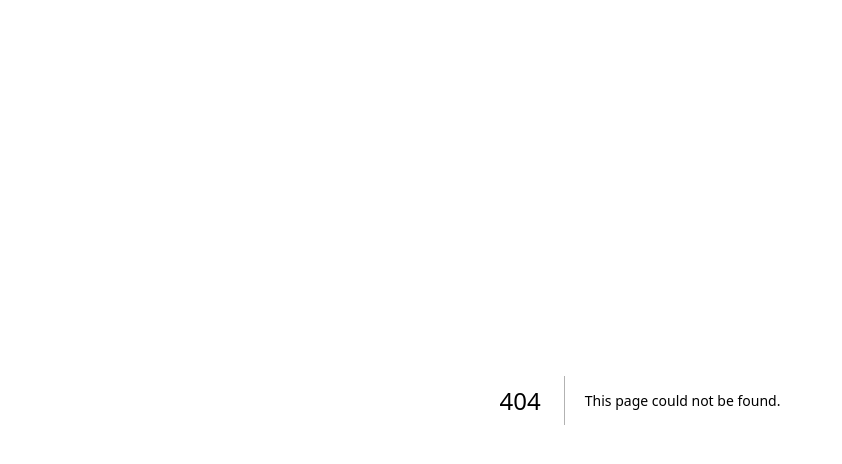
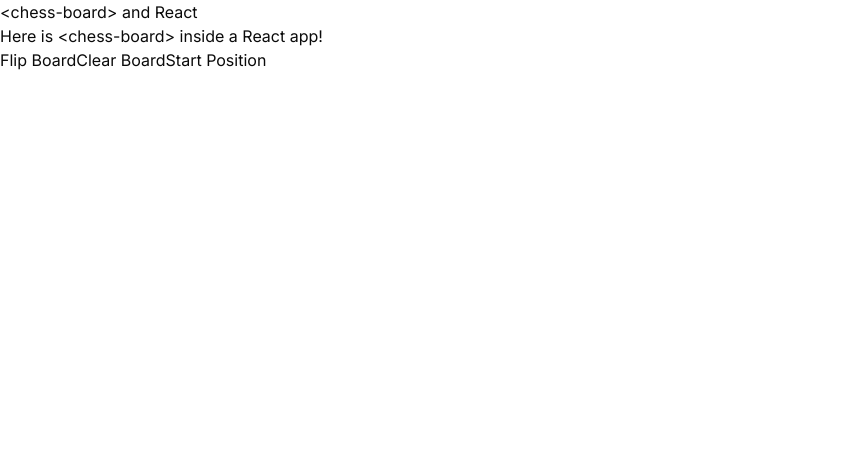
Before and after one commit to Enriquefft/chessstake, a Next.js app: page /play in a window 1280 px wide. Before the commit this address had no page. Shown: the top 464 px of the page, without its empty margins (0-842 px from the left). Built offline with nearby package versions, Linux system fonts and the light colour scheme.

Commit message:
feat: added chessboard

```diff
--- /dev/null
+++ b/src/app/play/page.tsx
@@ -0,0 +1,48 @@
+"use client";
+import type { ChessBoardElement } from "chessboard-element";
+import "chessboard-element";
+import { useState, useRef, useEffect } from "react";
+
+export default function PlayPage() {
+  const [flipped, setFlipped] = useState(false);
+  const boardRef = useRef<ChessBoardElement | null>(null);
+
+  useEffect(() => {
+    if (boardRef.current) {
+      // Additional setup if needed
+    }
+  }, []);
+
+  const flipBoard = () => {
+    if (boardRef.current) {
+      boardRef.current.flip();
+      setFlipped(!flipped);
+    }
+  };
+
+  const clearBoard = () => {
+    if (boardRef.current) {
+      boardRef.current.clear();
+    }
+  };
+
+  const setStartPosition = () => {
+    if (boardRef.current) {
+      boardRef.current.setPosition("start");
+    }
+  };
+
+  return (
+    <div>
+      <h1>&lt;chess-board&gt; and React</h1>
+      <p>Here is &lt;chess-board&gt; inside a React app!</p>
+      <chess-board
+        orientation={flipped ? "black" : "white"}
+        draggable-pieces
+      ></chess-board>
+      <button onClick={flipBoard}>Flip Board</button>
+      <button onClick={clearBoard}>Clear Board</button>
+      <button onClick={setStartPosition}>Start Position</button>
+    </div>
+  );
+}
--- /dev/null
+++ b/src/chess.d.ts
@@ -0,0 +1,5 @@
+declare namespace JSX {
+  interface IntrinsicElements {
+    "chess-board": import("chessboard-element").ChessBoardElement;
+  }
+}typescript+extend+JSX
```
Also changed, not shown: public/logo.png (added).
